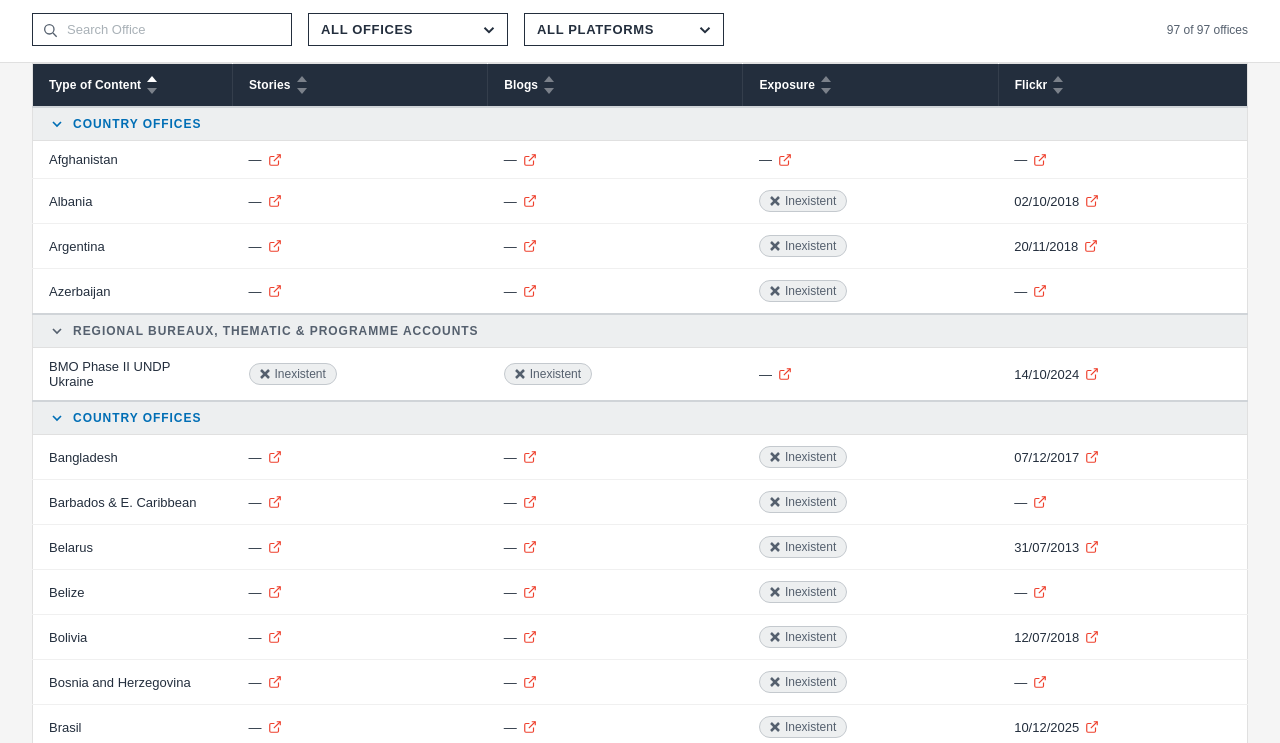
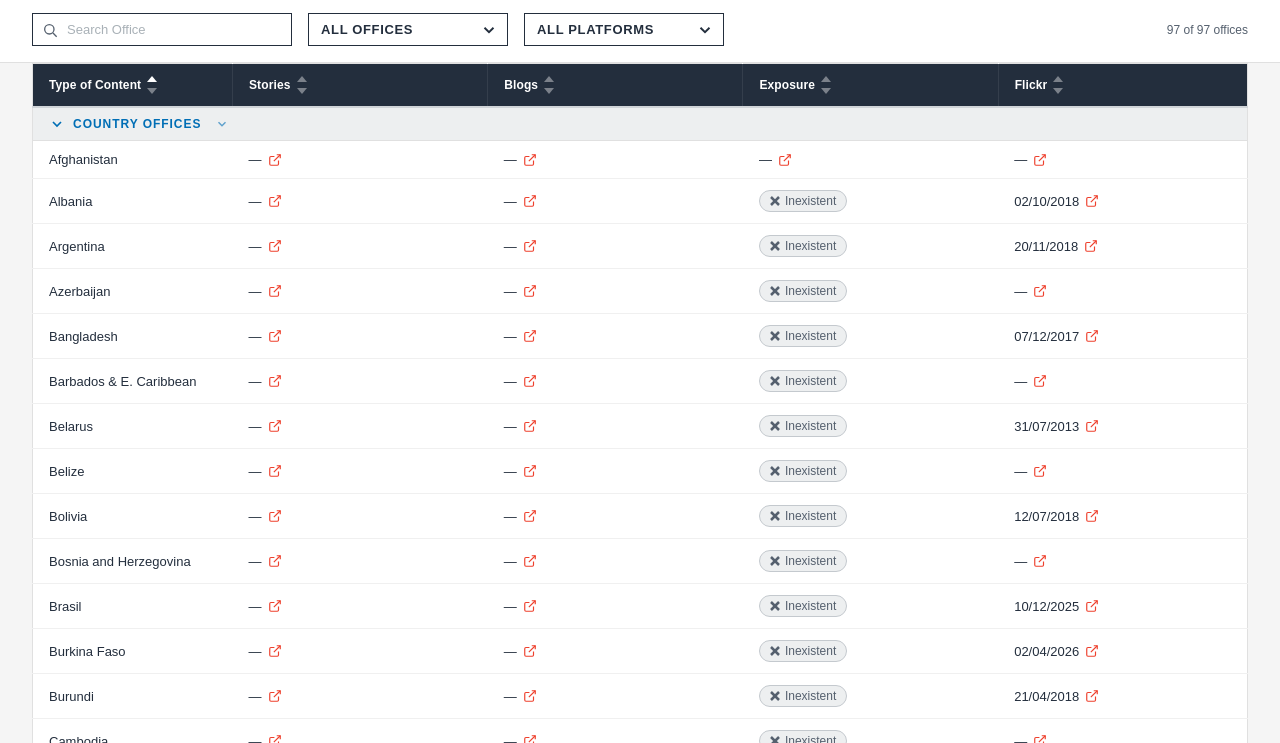
Before and after one commit to bpeyrecave/undp-sources-dashboard, a plain HTML site: page index.html in a window 1280 px wide. Shown: the part 57-800 px from the top of the page. Drawn offline with Linux system fonts and the light colour scheme.

Commit message:
Implement section sorting for data rows
Added section sorting functionality for data rows, allowing independent sorting of country offices and regional bureaux. Introduced visual indicators for sorting direction.

```diff
--- a/index.html
+++ b/index.html
@@ -102,6 +102,18 @@ tr.sec-row td{
 }
 .sec-chevron.open{transform:rotate(0deg)}
 .sec-chevron.closed{transform:rotate(-90deg)}
+
+/* ── Section sort chevron ── */
+.sec-sort-chevron{
+  width:14px;height:14px;flex-shrink:0;
+  stroke:currentColor;fill:none;stroke-width:2.5;
+  margin-left:6px;cursor:pointer;opacity:.6;
+  transition:transform .2s, opacity .2s;
+  flex-shrink:0;
+}
+.sec-sort-chevron:hover{opacity:1}
+.sec-sort-chevron.asc{transform:rotate(0deg)}
+.sec-sort-chevron.desc{transform:rotate(180deg)}
 
 /* ── Data rows ── */
 td{
@@ -340,6 +352,7 @@ const META = [
 let DATA = [];
 let sortCol = 'country', sortDir = 1;
 const collapsed = {co: false, regional: false};
+const sectionSort = {co: 1, regional: 1}; // 1 = A→Z, -1 = Z→A
 
 function fmt(iso) {
   if (!iso) return null;
@@ -383,6 +396,12 @@ function toggleSection(type) {
   render();
 }
 
+function toggleSectionSort(type, e) {
+  e.stopPropagation();
+  sectionSort[type] *= -1;
+  render();
+}
+
 function merge(meta, json) {
   const map = {};
   if (json) json.forEach(o => { map[o.country] = o; });
@@ -413,14 +432,6 @@ function render() {
     return true;
   });
 
-  const k = sortCol;
-  rows.sort((a, b) => {
-    let va, vb;
-    if (k === 'country') { va = a.country; vb = b.country; }
-    else { const p = k.replace('_date',''); va = a[p]?.date||''; vb = b[p]?.date||''; }
-    return (va < vb ? -1 : va > vb ? 1 : 0) * sortDir;
-  });
-
   document.getElementById('countLabel').textContent = `${rows.length} of ${DATA.length} offices`;
 
   const tbody = document.getElementById('tbody');
@@ -429,28 +440,42 @@ function render() {
     return;
   }
 
+  // Split rows into sections and sort each independently by country name
+  const sections = [
+    { type: 'co',       items: rows.filter(r => r.type === 'co') },
+    { type: 'regional', items: rows.filter(r => r.type === 'regional') },
+  ].filter(s => s.items.length > 0);
+
+  sections.forEach(s => {
+    const dir = isFiltering ? 1 : sectionSort[s.type];
+    s.items.sort((a, b) =>
+      (a.country < b.country ? -1 : a.country > b.country ? 1 : 0) * dir
+    );
+  });
+
   let html = '';
-  let lastType = null;
 
-  rows.forEach(r => {
-    if (!isFiltering && r.type !== lastType) {
-      const isCollapsed = collapsed[r.type];
-      const label = r.type === 'co'
+  sections.forEach(s => {
+    if (!isFiltering) {
+      const isCollapsed = collapsed[s.type];
+      const label = s.type === 'co'
         ? 'Country Offices'
         : 'Regional Bureaux, Thematic &amp; Programme Accounts';
-      const cls = r.type === 'co' ? 'co' : 'regional';
+      const cls = s.type === 'co' ? 'co' : 'regional';
       const chevHtml = isCollapsed ? CHEV_CLOSE : CHEV_OPEN;
+      const sd = sectionSort[s.type];
+      const sortChev = `<svg class="sec-sort-chevron ${sd === 1 ? 'asc' : 'desc'}" viewBox="0 0 24 24" onclick="toggleSectionSort('${s.type}', event)" title="${sd === 1 ? 'A→Z — click for Z→A' : 'Z→A — click for A→Z'}"><polyline points="6 9 12 15 18 9"/></svg>`;
       html += `<tr class="sec-row">
         <td colspan="5">
-          <div class="sec-inner ${cls}" onclick="toggleSection('${r.type}')">
-            ${chevHtml}${label}
+          <div class="sec-inner ${cls}" onclick="toggleSection('${s.type}')">
+            ${chevHtml}${label}${sortChev}
           </div>
         </td>
       </tr>`;
-      lastType = r.type;
     }
 
-    const hide = (!isFiltering && collapsed[r.type]) ? ' class="hidden"' : '';
+    s.items.forEach(r => {
+      const hide = (!isFiltering && collapsed[s.type]) ? ' class="hidden"' : '';
       html += `<tr${hide}>
         <td class="cname">${r.country}</td>
         ${platformCell(r.stories,  r.storiesUrl)}
@@ -458,6 +483,7 @@ function render() {
         ${platformCell(r.exposure, r.exposureUrl)}
         ${platformCell(r.flickr,   r.flickrUrl)}
       </tr>`;
+    });
   });
 
   tbody.innerHTML = html;
```
Lines whose indentation alone changed are shown as unchanged.
